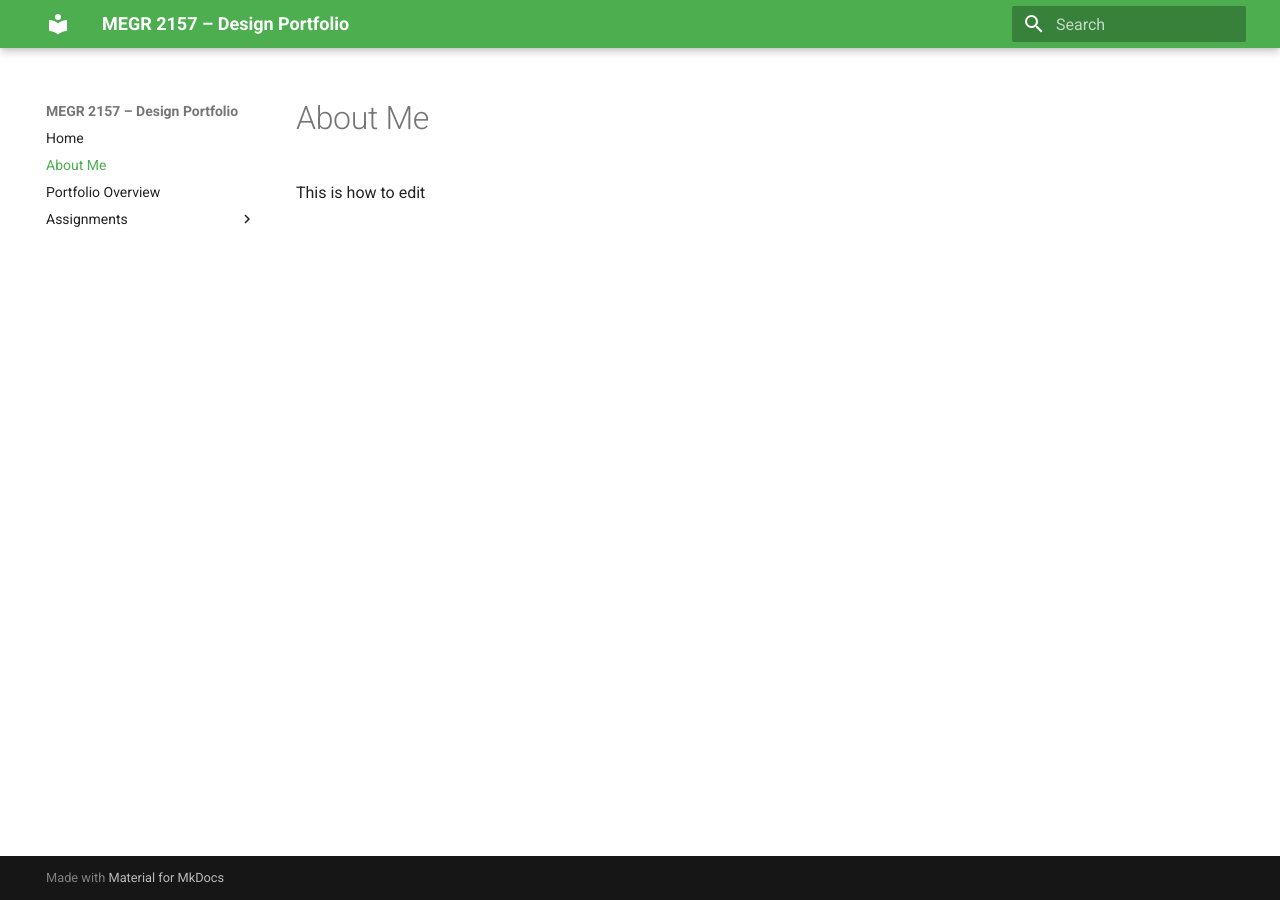
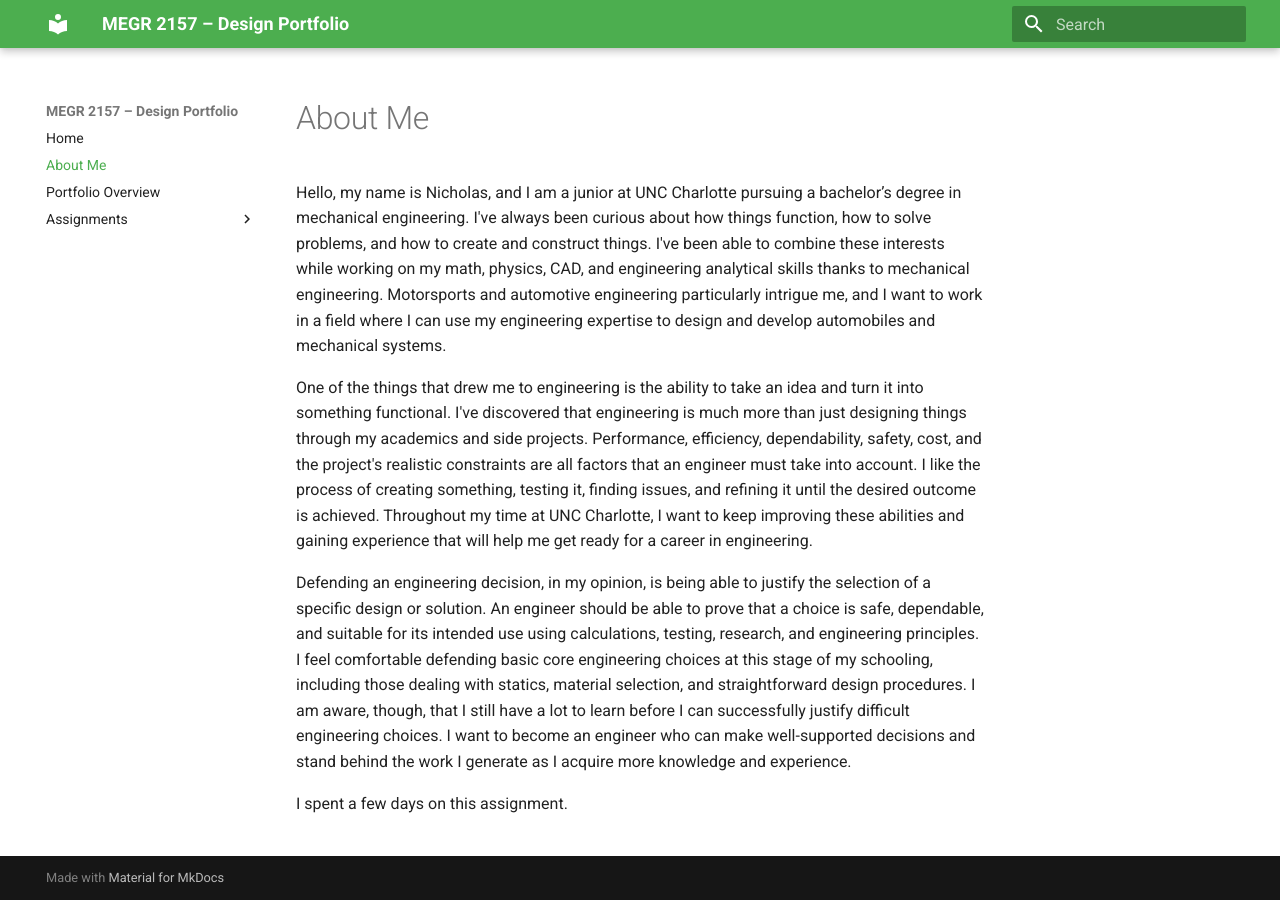
Before and after one commit to ncornetta/design-projects-portfolio, an MkDocs documentation site: the page built from docs/aboutme/index.md, in a window 1280 px wide. Built offline with MkDocs 1.6.1 and Material for MkDocs 9.7.7, drawn with Linux system fonts in a browser that asks for light colours.

Commit message:
Update index.md

```diff
--- a/docs/aboutme/index.md
+++ b/docs/aboutme/index.md
@@ -1,2 +1,8 @@
 #About Me
-This is how to edit
+Hello, my name is Nicholas, and I am a junior at UNC Charlotte pursuing a bachelor’s degree in mechanical engineering. I've always been curious about how things function, how to solve problems, and how to create and construct things. I've been able to combine these interests while working on my math, physics, CAD, and engineering analytical skills thanks to mechanical engineering. Motorsports and automotive engineering particularly intrigue me, and I want to work in a field where I can use my engineering expertise to design and develop automobiles and mechanical systems.
+
+One of the things that drew me to engineering is the ability to take an idea and turn it into something functional. I've discovered that engineering is much more than just designing things through my academics and side projects. Performance, efficiency, dependability, safety, cost, and the project's realistic constraints are all factors that an engineer must take into account. I like the process of creating something, testing it, finding issues, and refining it until the desired outcome is achieved. Throughout my time at UNC Charlotte, I want to keep improving these abilities and gaining experience that will help me get ready for a career in engineering.
+
+Defending an engineering decision, in my opinion, is being able to justify the selection of a specific design or solution. An engineer should be able to prove that a choice is safe, dependable, and suitable for its intended use using calculations, testing, research, and engineering principles. I feel comfortable defending basic core engineering choices at this stage of my schooling, including those dealing with statics, material selection, and straightforward design procedures. I am aware, though, that I still have a lot to learn before I can successfully justify difficult engineering choices. I want to become an engineer who can make well-supported decisions and stand behind the work I generate as I acquire more knowledge and experience.
+
+I spent a few days on this assignment.
```
